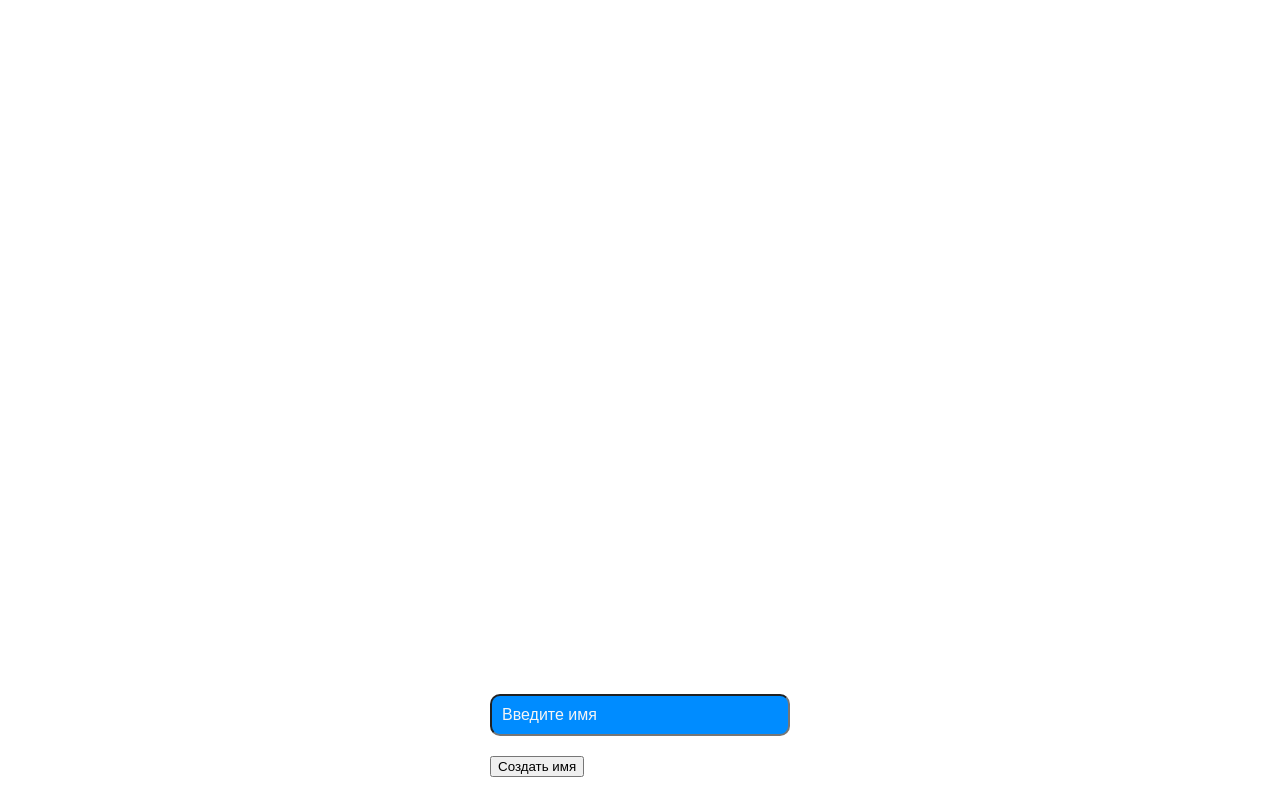
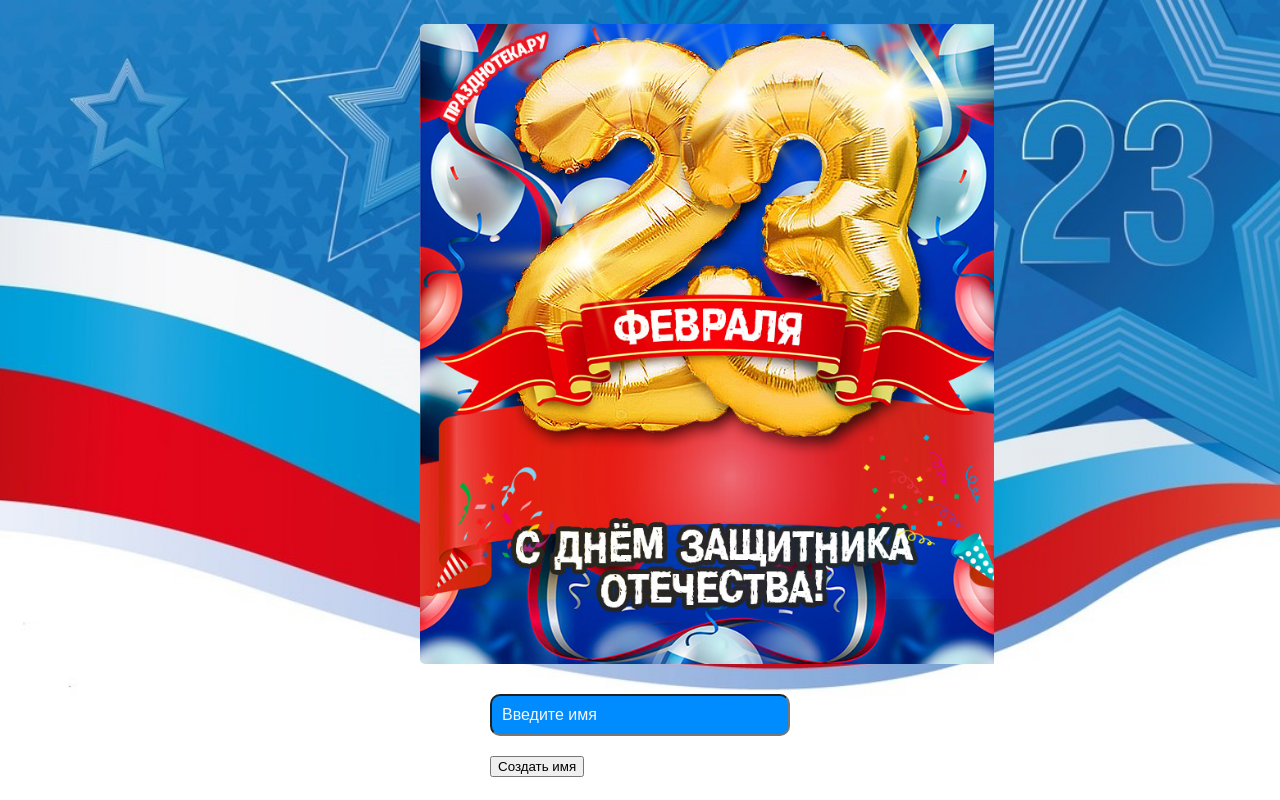
Before and after one commit to ArtemB1/23-february, a plain HTML site: page index.html in a window 1280 px wide. Drawn offline with Linux system fonts and the light colour scheme; the site is published under a folder, as on GitHub Pages, so addresses that start at the root find nothing; a web font is replaced by a local one.

Commit message:
Исправление

```diff
--- a/style.css
+++ b/style.css
@@ -13,7 +13,7 @@ body {
 
 .wrapper {
     height: 100vh;
-    background: url(/img/43730585.jpg) no-repeat center / cover;
+    background: url(img/43730585.jpg) no-repeat center / cover;
     overflow: hidden;
     display: flex;
     flex-direction: column;
@@ -31,7 +31,7 @@ body {
     background-repeat: no-repeat;
     background-size: cover;
     border-radius: 5px;
-    background: url(/img/фон4.jpg);
+    background: url(img/фон4.jpg);
     background-repeat: no-repeat;
     background-size: contain;
     margin-left: 200px;
```
